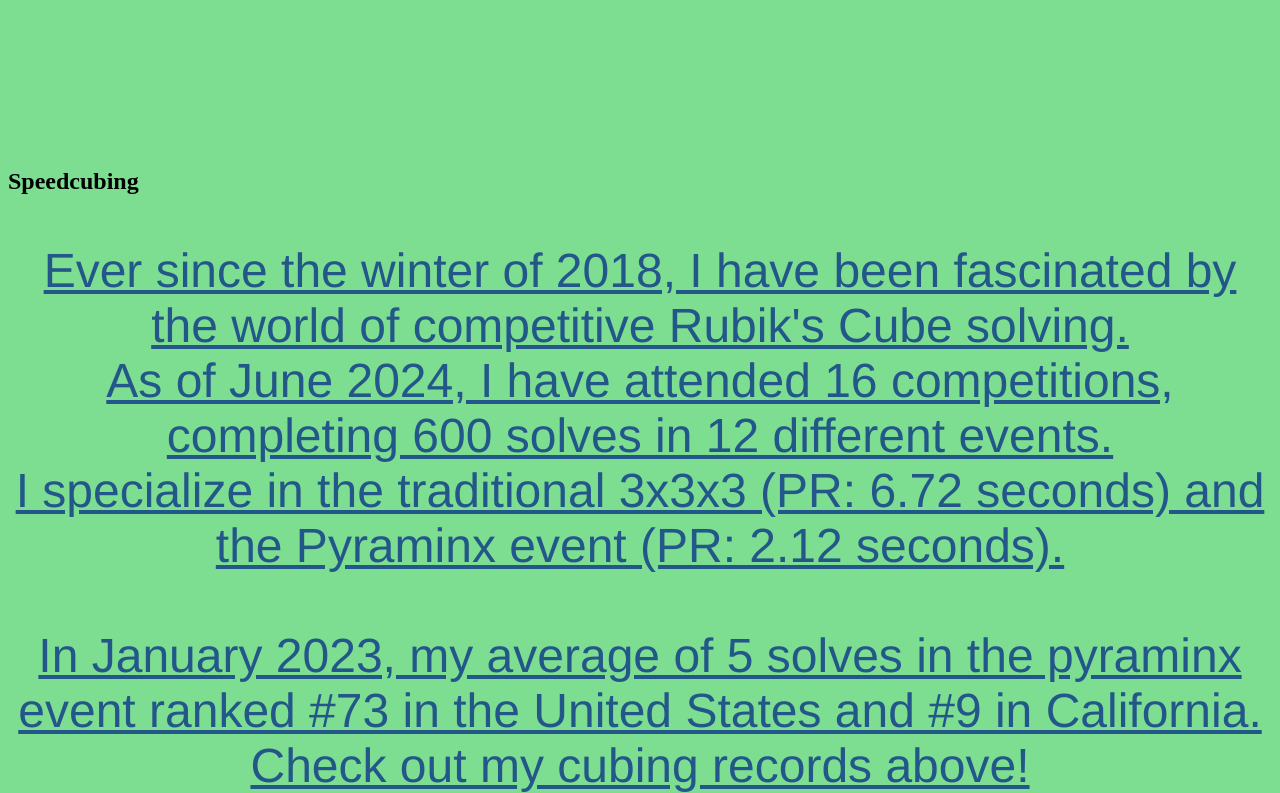
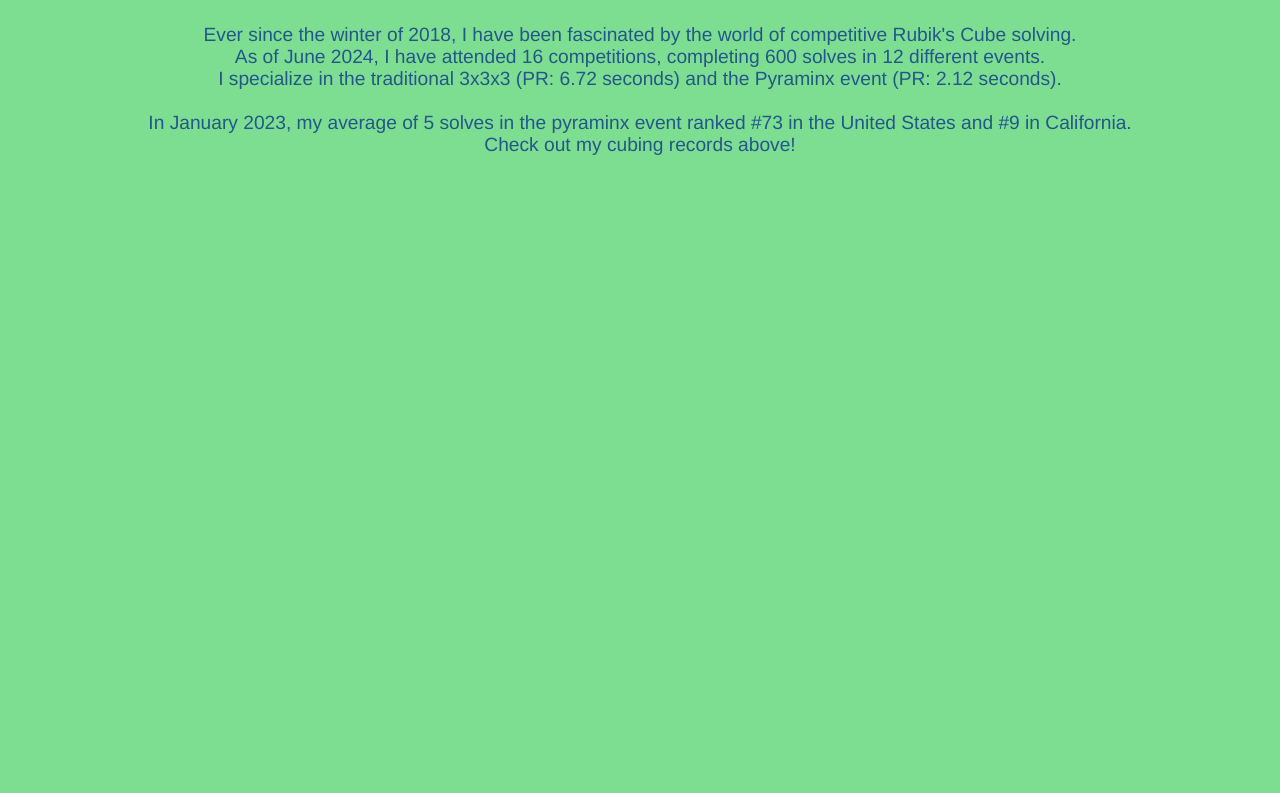
Before and after one commit to WVCS/website-wearephamily, a plain HTML site: page hobbiesandinterests.html in a window 1280 px wide. Shown: the part 449-1242 px from the top of the page. After the commit the page ends 800 px from the top, so only its background shows below. Drawn offline with Linux system fonts and the light colour scheme.

Commit message:
Update style.css

```diff
--- a/style.css
+++ b/style.css
@@ -7,10 +7,14 @@ h1{
   color: #3083DC;
   font-family: Monaco
 }
+h2{
+  font-size:300%;
+  color: #000000;
+  font-family: Monaco
+}
 p{
-  font-size:300%;
+  font-size:120%;
   color: #235789;
-  text-decoration: underline;
   font-family: Helvetica
 }
 img{
```
